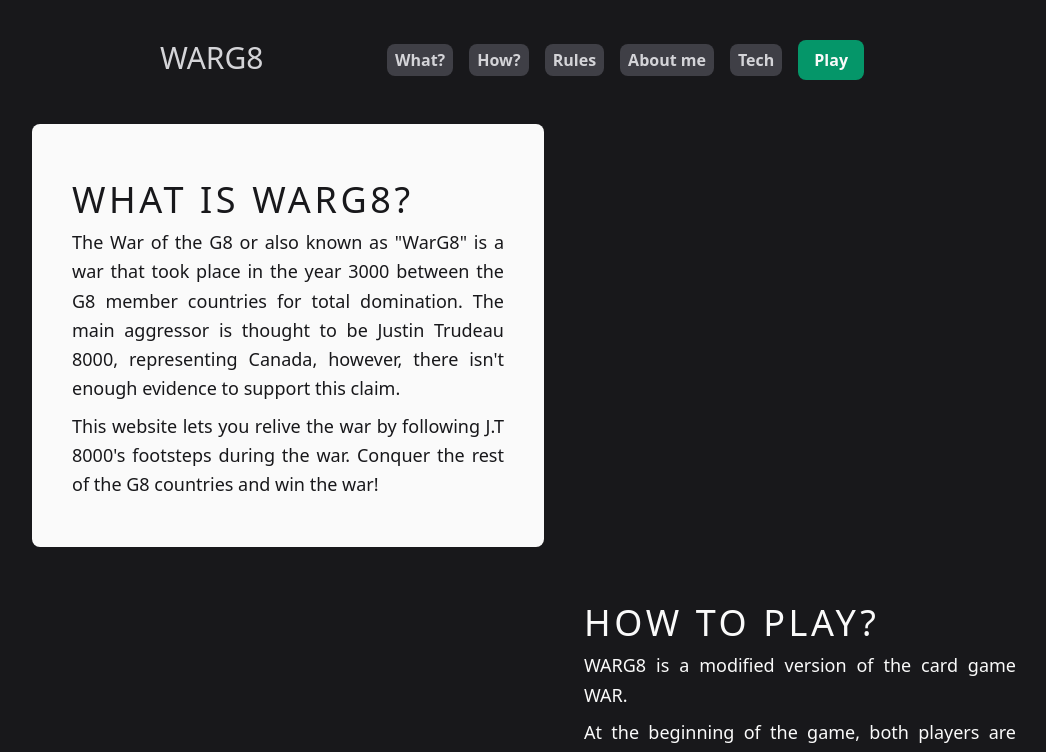
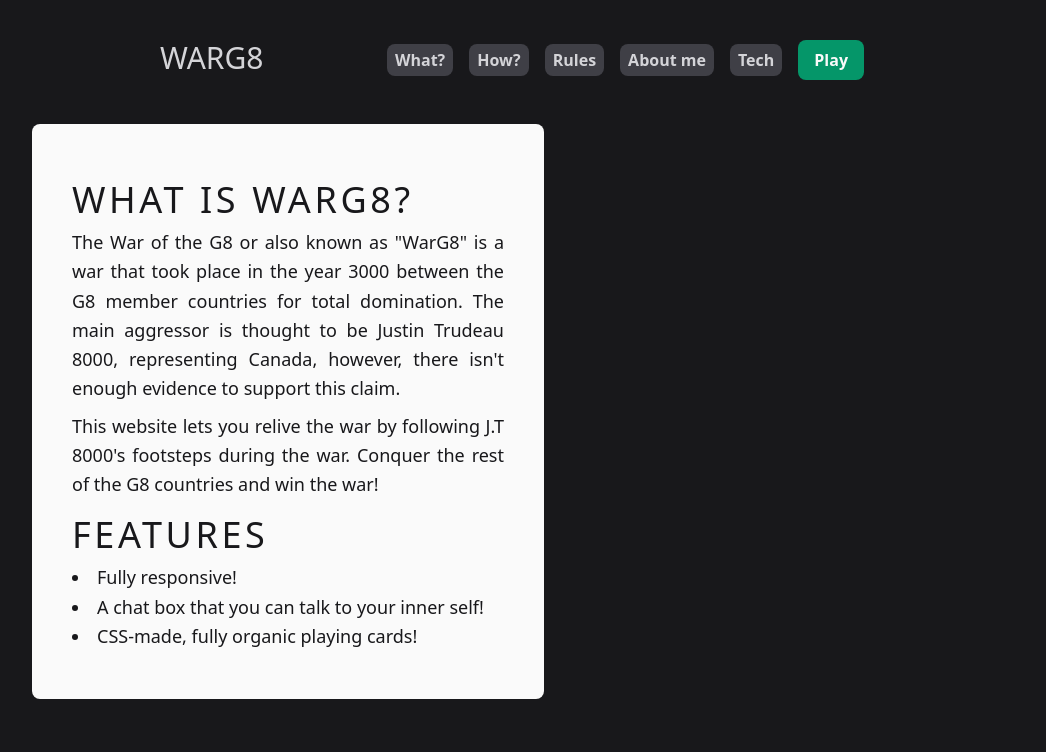
Before and after one commit to EmreYYZ/mh-2021-1, a React (Create React App) app: page / in a window 1280 px wide. Shown: the top 752 px of the page, without its empty margins (96-1142 px from the left). Built offline with nearby package versions, Linux system fonts and the light colour scheme.

Commit message:
Added Feature list to the landingpage

```diff
--- a/src/pages/LandingPage.tsx
+++ b/src/pages/LandingPage.tsx
@@ -99,6 +99,12 @@
               Trudeau 8000, representing Canada, however, there isn't enough evidence to support this claim.
             </p>
             <p className="landing-p">This website lets you relive the war by following J.T 8000's footsteps during the war. Conquer the rest of the G8 countries and win the war!</p>
+            <h2 className="landing-title">Features</h2>
+            <ul className="list-disc list-inside  landing-p">
+              <li>Fully responsive!</li>
+              <li>A chat box that you can talk to your inner self!</li>
+              <li>CSS-made, fully organic playing cards!</li>
+            </ul>
           </div>
         </div>
         <div className="landing-irrelevant"></div>
```
